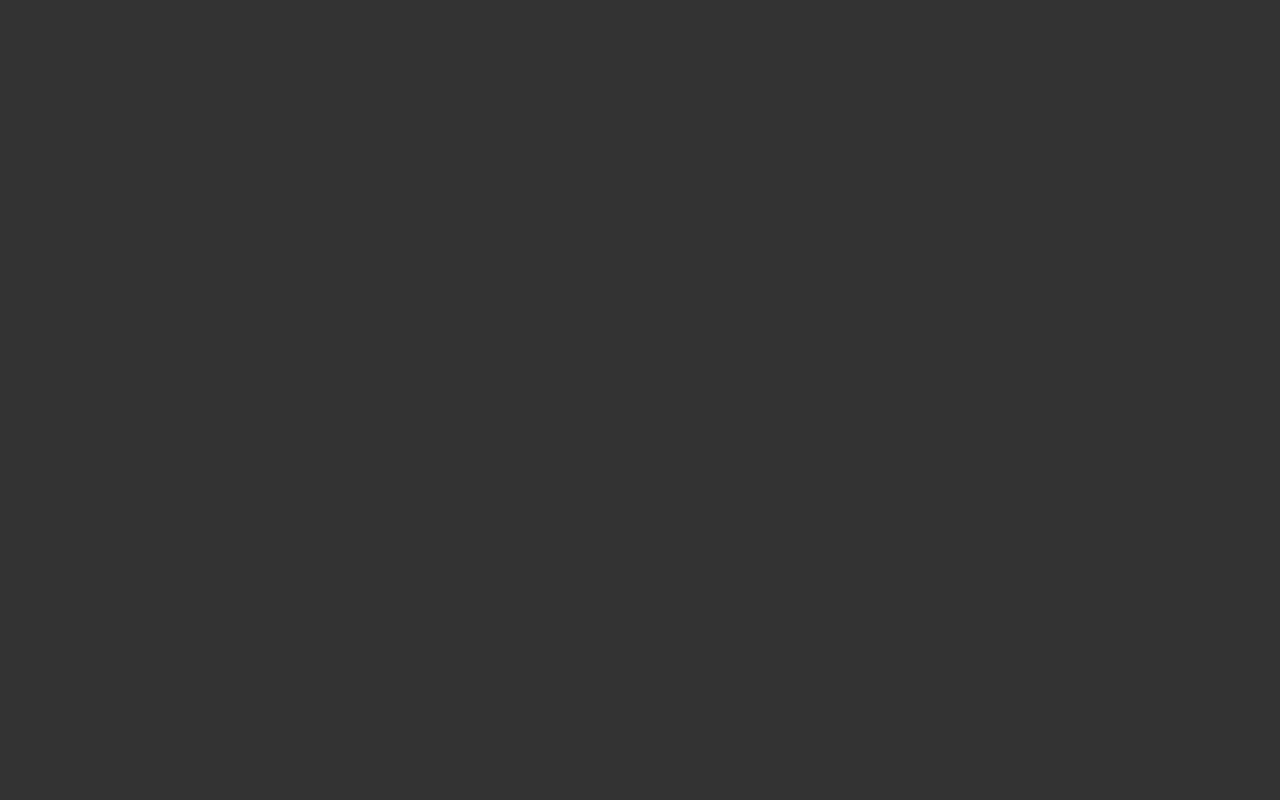
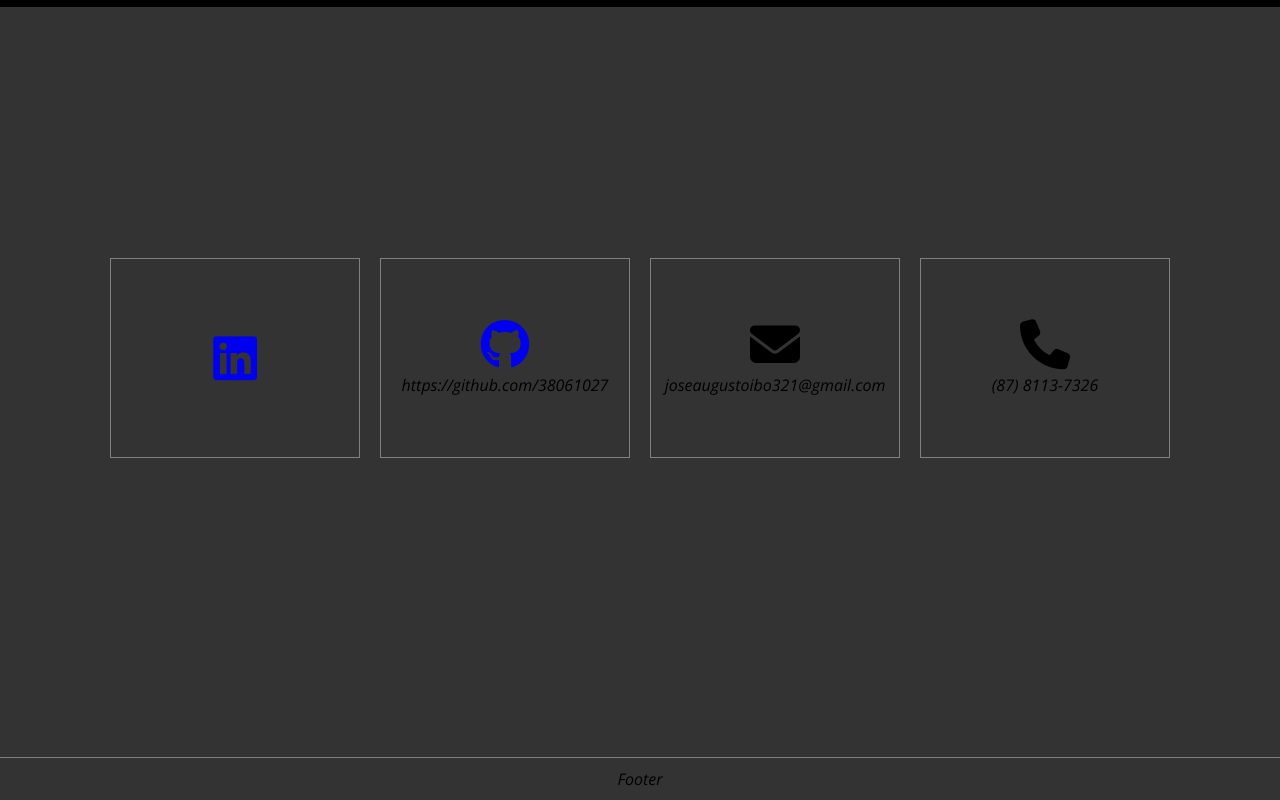
Before and after one commit to 38061027/portfolio, an Angular app: page / in a window 1280 px wide. Shown: the part 1656-2456 px from the top of the page. Before the commit the page ends 800 px from the top, so only its background shows below. Built offline with nearby package versions, Linux system fonts and the light colour scheme.

Commit message:
Construindo a parte de contatos

```diff
--- a/src/app/app.component.html
+++ b/src/app/app.component.html
@@ -1,2 +1,5 @@
 
 <router-outlet></router-outlet>
+<app-projetos></app-projetos>
+
+<app-contato></app-contato>
--- a/src/app/components/contato/contato.component.css
+++ b/src/app/components/contato/contato.component.css
@@ -0,0 +1,38 @@
+
+
+
+
+.section-3{
+    display: flex;
+    width: 100%;
+    justify-content: center;
+    align-items: center;
+   background: #333;
+    height: 100vh;
+    border-top: 1px solid gray ;
+}
+
+.section-3 .container-box-3{
+
+    display: flex;
+    margin: 10px;
+    flex-wrap: wrap;
+    justify-content: center;
+    align-items: center;
+}
+
+.section-3 .container-box-3 .box-3{
+    border: 1px solid gray;
+    height: 200px;
+    width: 250px;
+    margin: 10px;
+    display: flex ;
+    justify-content: center;
+    align-items: center;
+    flex-direction: column;
+    gap: 5px;
+}
+
+.section-3 .container-box-3 .box-3 i{
+    font-size: 50px;
+}
--- a/src/app/components/contato/contato.component.html
+++ b/src/app/components/contato/contato.component.html
@@ -13,4 +13,40 @@
        </div>
     </nav>
 
+    <section class="section-3">
+
+        <div class="container-box-3">
+               <div class="box-3">
+                <a href="https://www.linkedin.com/in/jos%C3%A9-augusto-36a38b22b/"><i class="fa-brands fa-linkedin"></i></a>
+
+               </div>
+               <div class="box-3">
+                <a href="https://github.com/38061027"><i class="fa-brands fa-github"></i></a>
+                <p>https://github.com/38061027</p>
+               </div>
+               <div class="box-3">
+                <i class="fa-solid fa-envelope"></i>
+                <p>joseaugustoibo321@gmail.com</p>
+               </div>
+               <div class="box-3">
+                <i class="fa-solid fa-phone"></i>
+                <p>(87) 8113-7326</p>
+               </div>
+        </div>
+
+    </section>
+
+
+    <footer >
+
+        <div class="footer-caixa">
+
+            <div>
+              Footer
+            </div>
+        </div>
+
+    </footer>
+
+
     </main>
--- a/src/app/components/home/home.component.css
+++ b/src/app/components/home/home.component.css
@@ -58,7 +58,7 @@
 .section-1{
     display: flex;
     height: 100vh;
-    background-image: linear-gradient(to top, white, rgb(69, 31, 175));
+    background: #333;
     width: 100%;
     align-items: center;
     justify-content: center;
--- a/src/app/components/home/home.component.html
+++ b/src/app/components/home/home.component.html
@@ -29,4 +29,6 @@
         </div>
 
 
+
+
     </main>
--- a/src/app/components/projetos/projetos.component.css
+++ b/src/app/components/projetos/projetos.component.css
@@ -7,7 +7,7 @@
     justify-content: center;
     align-items: center;
     flex-direction: column;
-
+    border-top: 1px solid gray;
 }
 
 
--- a/src/app/components/sobre/sobre.component.html
+++ b/src/app/components/sobre/sobre.component.html
@@ -13,4 +13,6 @@
        </div>
     </nav>
 
+
+
     </main>
--- a/src/index.html
+++ b/src/index.html
@@ -10,6 +10,8 @@
 <link rel="preconnect" href="https://fonts.gstatic.com" crossorigin>
 <link href="https://fonts.googleapis.com/css2?family=Open+Sans:ital@1&family=Roboto:wght@300&display=swap" rel="stylesheet">
 <link rel="stylesheet" href="https://fonts.googleapis.com/css2?family=Material+Symbols+Outlined:opsz,wght,FILL,GRAD@20..48,100..700,0..1,-50..200" />
+<script src="https://kit.fontawesome.com/887e1ad724.js" crossorigin="anonymous"></script>
+
 </head>
 <body>
   <app-root></app-root>
--- a/src/styles.css
+++ b/src/styles.css
@@ -16,6 +16,7 @@ body{
 main{
     display: flex;
     width: 100%;
+    flex-direction: column;
 }
 
 li{
@@ -75,3 +76,36 @@ li{
 .navigation .container-nav ul li a:hover{
     background: #eee;
 }
+
+
+
+
+footer {
+    background-color: #333;
+    display: flex;
+    bottom: 0;
+    text-align: center;
+    width: 100%;
+
+}
+
+
+
+.footer-caixa {
+    display: flex;
+    width: 100%;
+    flex-direction: row;
+    justify-content: center;
+    gap: 30px;
+    background-color: #333;
+    border-top: 1px solid gray;
+}
+
+
+.footer-caixa div {
+    padding: 10px;
+    display: flex;
+    flex-direction: column;
+
+
+}
```
